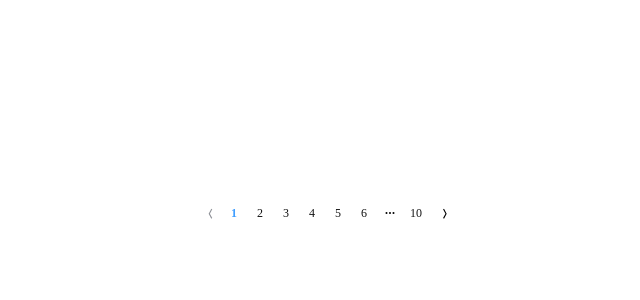
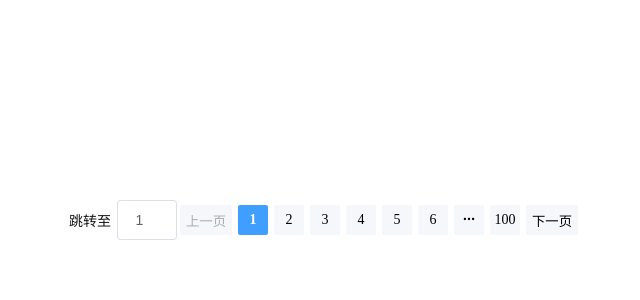
Before and after one commit to zlsk1/nocturne-ui, a Vue app: page / in a window 1280 px wide. Shown: the top 300 px of the page, without its empty margins (315-955 px from the left). Built offline with nearby package versions, Linux system fonts and the light colour scheme.

Commit message:
feat: pagination: jumper

```diff
--- a/packages/App.vue
+++ b/packages/App.vue
@@ -13,8 +13,12 @@ const clickNext = e => {
 <template>
   <div class="container">
     <fr-pagination
-      :page-count="10"
-      small
+      :page-count="100"
+      next-text="下一页"
+      prev-text="上一页"
+      background
+      layout="prev, next, pages, jumper"
+      jumper-text="跳转至"
       @changePage="change"
       @clickPrev="clickPrev"
       @clickNext="clickNext"
--- a/packages/components/pagination/src/index.js
+++ b/packages/components/pagination/src/index.js
@@ -26,7 +26,10 @@ export const paginationProps = {
     type: Number,
     default: 1
   },
-  currentPage: Number
+  currentPage: Number,
+  nextText: String,
+  prevText: String,
+  jumperText: String
 }
 
 export const paginationEmits = [
--- /dev/null
+++ b/packages/components/pagination/src/jumper.js
@@ -0,0 +1,3 @@
+export const jumperProps = {
+  jumperText: String
+}
--- /dev/null
+++ b/packages/components/pagination/src/jumper.vue
@@ -0,0 +1,28 @@
+<script setup>
+import { inject, ref } from 'vue'
+import { jumperProps } from './jumper'
+
+defineProps(jumperProps)
+
+const pagination = inject('pagination', undefined)
+
+const val = ref(pagination.currentPage)
+
+const change = value => {
+  val.value = Number(value)
+  pagination.currentPage = Number(value)
+  pagination.emit('changePage', Number(value))
+}
+</script>
+
+<template>
+  <div class="fr-pagination__jumper">
+    <span>{{ jumperText || 'Go to' }}</span>
+    <fr-input
+      :model-value="val"
+      size="large"
+      type="number"
+      @change="change"
+    ></fr-input>
+  </div>
+</template>
--- a/packages/components/pagination/src/pagination.vue
+++ b/packages/components/pagination/src/pagination.vue
@@ -1,6 +1,7 @@
 <script setup>
-import { computed, ref, watchEffect } from 'vue'
+import { computed, ref, watchEffect, provide } from 'vue'
 import { paginationProps, paginationEmits } from './index'
+import jumper from './jumper.vue'
 
 defineOptions({
   name: 'FrPagination'
@@ -107,6 +108,14 @@ const handleNextPage = () => {
   ++_currentPage.value
   emit('clickNext', _currentPage.value)
 }
+
+provide(
+  'pagination',
+  {
+    currentPage: _currentPage,
+    emit
+  }
+)
 </script>
 
 <template>
@@ -119,17 +128,23 @@ const handleNextPage = () => {
       }
     ]"
   >
+    <jumper
+      v-if="layout.includes('jumper')"
+      :jumper-text="jumperText"
+    ></jumper>
     <button
       v-if="layout.includes('prev')"
       :class="[
         'fr-pagination__button',
         {
-          'is-not-allow': less
+          'is-not-allow': less,
+          'is-text': nextText
         }
       ]"
       @click="handlePrevPage"
     >
-      <fr-icon icon="arrow-left"></fr-icon>
+      <fr-icon v-if="!prevText" icon="arrow-left"></fr-icon>
+      <span v-else>{{ prevText }}</span>
     </button>
     <ul
       v-if="layout.includes('pages')"
@@ -145,7 +160,7 @@ const handleNextPage = () => {
       </li>
       <!-- prevMore -->
       <li
-        v-if="showPrevMore || isPrevHover"
+        v-if="showPrevMore"
         class="fr-pagination__num is-more prev"
         @mouseenter="isPrevHover = true"
         @mouseleave="isPrevHover = false"
@@ -164,7 +179,7 @@ const handleNextPage = () => {
       </li>
       <!-- nextMore -->
       <li
-        v-if="showNextMore || isNextHover"
+        v-if="showNextMore"
         class="fr-pagination__num is-more next"
         @mouseenter="isNextHover = true"
         @mouseleave="isNextHover = false"
@@ -185,12 +200,14 @@ const handleNextPage = () => {
       :class="[
         'fr-pagination__button',
         {
-          'is-not-allow': more
+          'is-not-allow': more,
+          'is-text': nextText
         }
       ]"
       @click="handleNextPage"
     >
-      <fr-icon icon="arrow-right"></fr-icon>
+      <fr-icon v-if="!nextText" icon="arrow-right"></fr-icon>
+      <span v-else>{{ nextText }}</span>
     </button>
   </div>
 </template>
--- a/packages/theme-chalk/pagination.scss
+++ b/packages/theme-chalk/pagination.scss
@@ -55,6 +55,7 @@
       color: #000;
       background-color: getCssVar('fill-color-light');
       border-radius: getCssVar('pagination-bg-radius');
+      user-select: none;
 
       @include when(active) {
         color: #fff;
@@ -77,7 +78,6 @@
     margin: getCssVar('pagination-num-margin');
     line-height: getCssVar('pagination-default-size');
     text-align: center;
-    transition: getCssVar('transition-duration-fast');
     cursor: pointer;
     &:hover {
       color: getCssVar('pagination-color');
@@ -96,7 +96,6 @@
     background-color: #fff;
     border: none;
     outline: none;
-    transition: getCssVar('transition-duration-fast');
     cursor: pointer;
 
     &:hover {
@@ -111,5 +110,28 @@
         color: getCssVar('color-info');
       }
     }
+
+    @include when(text) {
+      width: auto;
+    }
+  }
+
+  @include e(jumper) {
+    display: flex;
+    align-items: center;
+    justify-content: space-around;
+
+    span {
+      flex-shrink: 0;
+      margin-right: 6px;
+    }
+
+    .fr-input {
+      width: 60px;
+
+      .fr-input__inner {
+        text-align: center;
+      }
+    }
   }
 }
```
